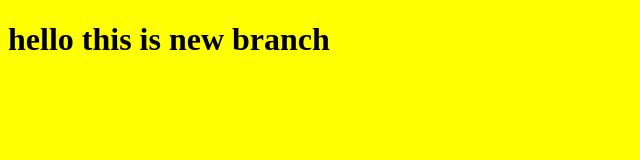
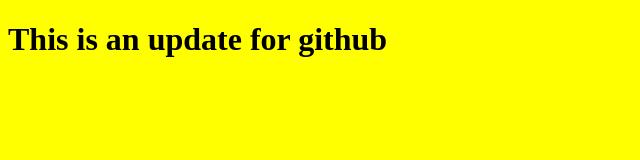
Before and after one commit to Azzeddine-Elkacem/myfirstrepo, a plain HTML site: page index.html in a window 1280 px wide. Shown: the whole page, without its empty margins (0-640 px from the left). Drawn offline with Linux system fonts and the light colour scheme.

Commit message:
update for github

```diff
--- a/index.html
+++ b/index.html
@@ -9,7 +9,7 @@
 <body>
 
 
-<h1>hello this is new branch<h1>
+<h1>This is an update for github<h1>
 
 
 
```
